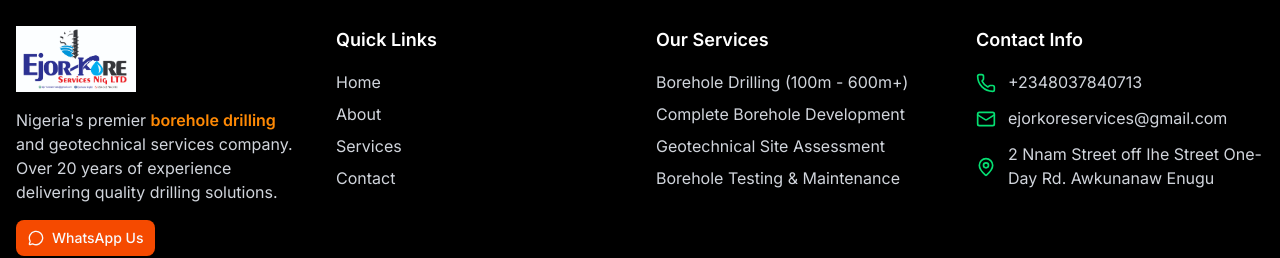
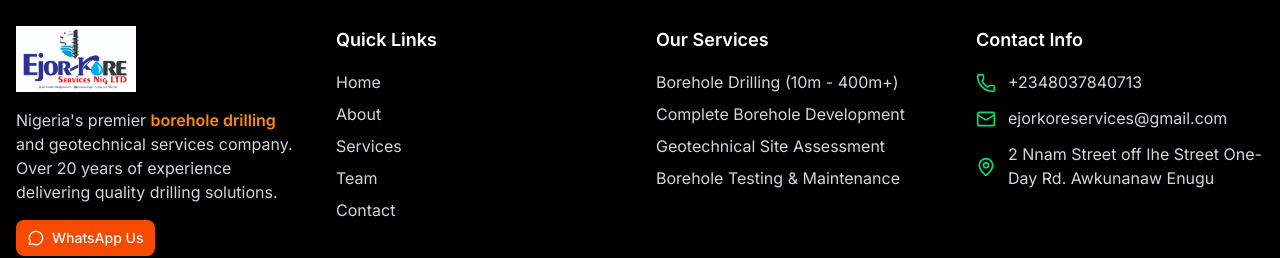
Before and after one commit to code-savan/ejor-kore, a Next.js app: page / in a window 1280 px wide. Shown: the part 4599-4857 px from the top of the page. Built offline with nearby package versions, Linux system fonts and the light colour scheme.

Commit message:
updated whatsapp links

```diff
--- a/src/app/page.tsx
+++ b/src/app/page.tsx
@@ -53,7 +53,7 @@
         </p>
         <div className="flex flex-col sm:flex-row gap-4 justify-center mb-12 cursor-pointer">
           <Button size="lg" className="bg-orange-600 hover:bg-orange-700 text-white rounded-none" asChild>
-            <a  href="https://wa.me/+2348037840713?text=Hello%20EJOR-KORE%20SERVICES%20LTD,%20I%20would%20like%20to%20inquire%20about%20your%20services." target="_blank" rel="noopener noreferrer">
+            <a  href="https://wa.link/k1c971" target="_blank" rel="noopener noreferrer">
               Get Expert Consultation
             </a>
           </Button>
@@ -362,7 +362,7 @@
               </div>
               <h3 className="text-xl font-bold mb-2 text-black/90">WhatsApp</h3>
               <Link
-                href="https://wa.me/+2348037840713"
+                href="https://wa.link/k1c971"
                 target="_blank"
                 rel="noopener noreferrer"
               >
--- a/src/components/footer.tsx
+++ b/src/components/footer.tsx
@@ -31,7 +31,7 @@
             </p>
             <Button className="bg-orange-600 hover:bg-orange-700" asChild>
               <Link
-                href="https://wa.me/+2348037840713"
+                href="https://wa.link/k1c971"
                 target="_blank"
                 rel="noopener noreferrer"
                 className="flex items-center gap-2"
@@ -79,6 +79,17 @@
                   Services
                 </button>
               </li>
+              <li>
+                <button
+                  className="text-gray-300 hover:text-white transition-colors"
+                  onClick={() => {
+                    const element = document.getElementById('team')
+                    if (element) element.scrollIntoView({ behavior: 'smooth' })
+                  }}
+                >
+                  Team
+                </button>
+              </li>
               {/* <li>
                 <button
                   className="text-gray-300 hover:text-white transition-colors"
@@ -109,7 +120,7 @@
           <div>
             <h4 className="font-semibold text-lg mb-4">Our Services</h4>
             <ul className="space-y-2 text-gray-300">
-              <li>Borehole Drilling (100m - 600m+)</li>
+              <li>Borehole Drilling (10m - 400m+)</li>
               <li>Complete Borehole Development</li>
               <li>Geotechnical Site Assessment</li>
               <li>Borehole Testing & Maintenance</li>
--- a/src/components/navigation.tsx
+++ b/src/components/navigation.tsx
@@ -116,7 +116,7 @@
         <div className="flex items-center space-x-4 ">
           <Button asChild className="hidden md:inline-flex rounded-none">
             <Link
-              href="https://wa.me/+2348037840713"
+              href="https://wa.link/k1c971"
               target="_blank"
               rel="noopener noreferrer"
             >
@@ -179,7 +179,7 @@
             <div className="px-3 pt-4">
               <Button asChild className="w-full bg-orange-600 hover:bg-orange-700 shadow-none">
                 <Link
-                  href="https://wa.me/+2348037840713"
+                  href="https://wa.link/k1c971"
                   target="_blank"
                   rel="noopener noreferrer"
                 >
--- a/src/components/whatsapp-button.tsx
+++ b/src/components/whatsapp-button.tsx
@@ -12,7 +12,7 @@
         asChild
       >
         <a
-          href="https://wa.me/+2348037840713?text=Hello%20EJOR-KORE%20SERVICES%20LTD,%20I%20would%20like%20to%20inquire%20about%20your%20services."
+          href="https://wa.link/k1c971"
           target="_blank"
           rel="noopener noreferrer"
           aria-label="Contact us on WhatsApp"
```
